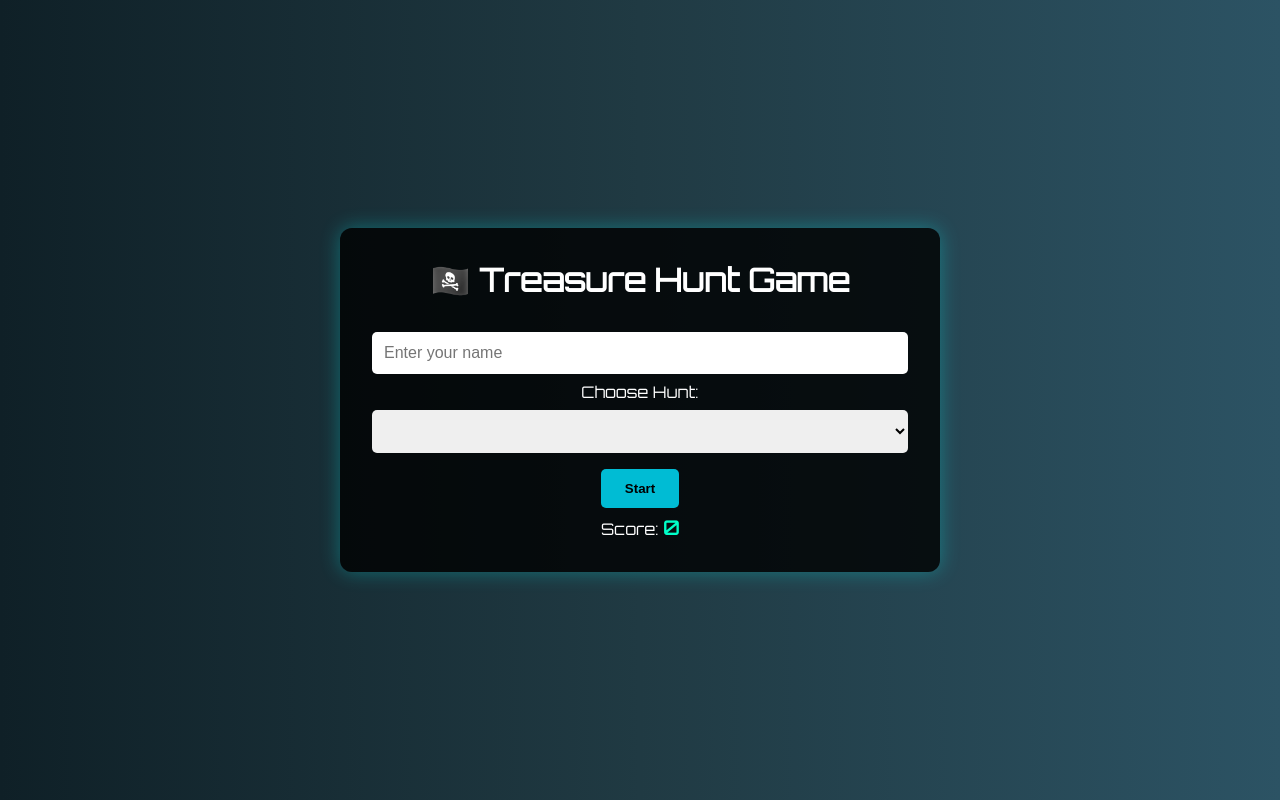
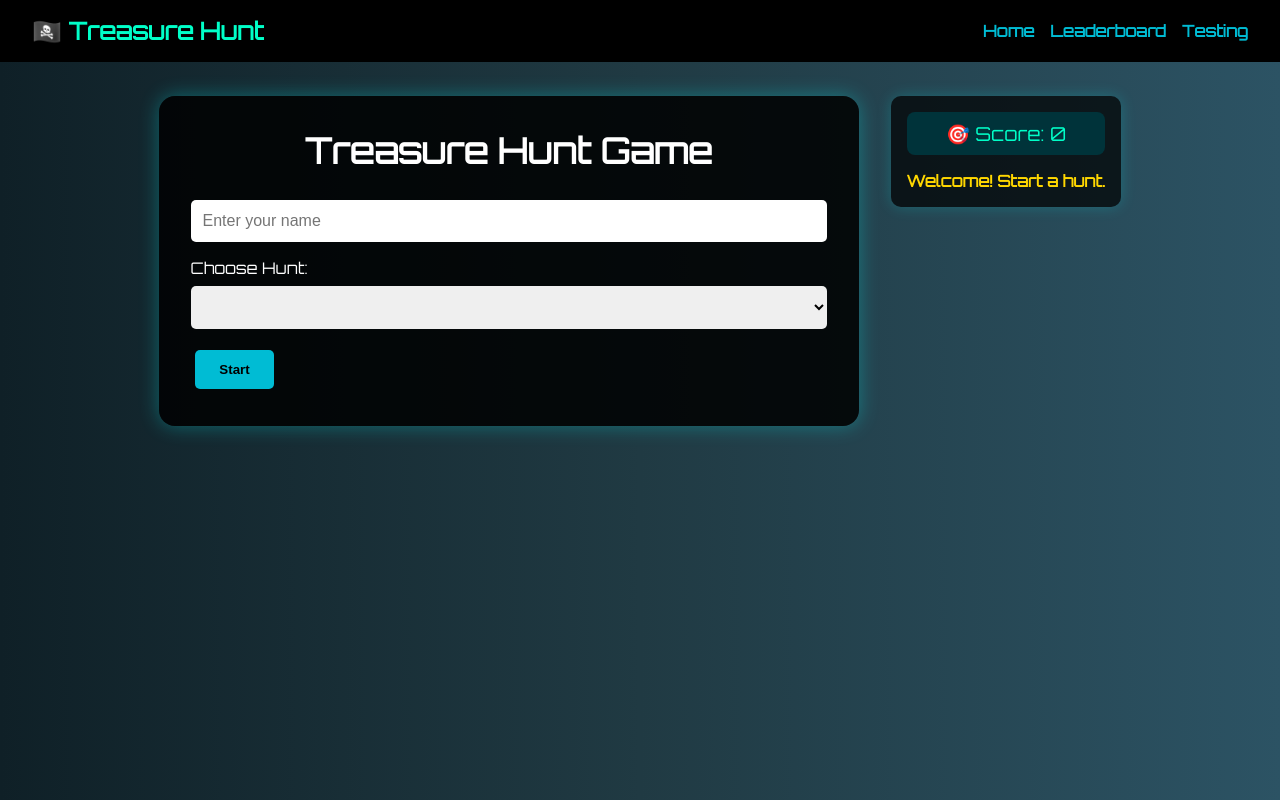
Before and after one commit to umairmughal2204/treasure-hunt-app, a plain HTML site: page app.html in a window 1280 px wide. Drawn offline with nearby package versions, Linux system fonts and the light colour scheme; no server answers.

Commit message:
update ui for app.html

```diff
--- a/app.html
+++ b/app.html
@@ -15,34 +15,80 @@
       background: linear-gradient(to right, #0f2027, #203a43, #2c5364);
       color: #fff;
     }
+
     body {
+      padding-top: 6rem;
+      display: flex;
+      justify-content: center;
+      align-items: flex-start;
+      gap: 2rem;
+      padding-bottom: 2rem;
+      flex-wrap: wrap;
+    }
+
+    header {
+      position: fixed;
+      top: 0;
+      width: 100%;
+      background: #000;
+      padding: 1rem 2rem;
+      display: flex;
+      justify-content: space-between;
+      align-items: center;
+      z-index: 1000;
+      flex-wrap: wrap;
+    }
+
+    header h1 {
+      font-size: 1.5rem;
+      color: #00ffc8;
+    }
+
+    header nav {
       display: flex;
       align-items: center;
-      justify-content: center;
+      gap: 1rem;
+      flex-wrap: wrap;
+    }
+
+    header nav a {
+      color: #00bcd4;
+      text-decoration: none;
+      font-weight: bold;
+    }
+
+    header nav a:hover {
+      color: #ffffff;
+    }
+
+    main#game {
+      background: rgba(0, 0, 0, 0.85);
       padding: 2rem;
-    }
-    main#game {
-      background: rgba(0, 0, 0, 0.8);
-      padding: 2rem;
-      border-radius: 12px;
-      max-width: 600px;
+      border-radius: 16px;
+      max-width: 700px;
       width: 100%;
       box-shadow: 0 0 20px rgba(0,255,255,0.3);
-      text-align: center;
       animation: fadeIn 1.2s ease-in-out;
     }
-    h2 { font-size: 2rem; margin-bottom: 1.5rem; }
+
+    h2 {
+      font-size: 2.2rem;
+      margin-bottom: 1.2rem;
+      text-align: center;
+    }
+
     select, input[type="text"] {
       width: 100%;
       padding: 0.75rem;
-      margin: 0.5rem 0;
+      margin: 0.5rem 0 1rem;
       border: none;
       border-radius: 5px;
       font-size: 1rem;
     }
+
     button {
       padding: 0.75rem 1.5rem;
-      margin: 0.5rem;
+      margin: 0.3rem;
       background-color: #00bcd4;
       color: #000;
       font-weight: bold;
@@ -51,26 +97,20 @@
       cursor: pointer;
       transition: 0.3s;
     }
+
     button:hover {
       background-color: #0097a7;
       color: #fff;
       transform: scale(1.05);
     }
-    #status {
-      margin-top: 1rem;
-      font-weight: bold;
-    }
-    #score {
-      font-weight: bold;
-      font-size: 1.2rem;
-      color: #00ffc8;
-    }
+
     #mcq-options, #bool-options {
       margin-top: 1rem;
     }
+
     .answer-button {
       display: inline-block;
-      margin: 0.5rem;
+      margin: 0.4rem;
       padding: 0.6rem 1.2rem;
       font-size: 1rem;
       border: none;
@@ -79,49 +119,104 @@
       color: white;
       cursor: pointer;
     }
+
     .answer-button:hover {
       background-color: #43a047;
     }
+
+    #question-area {
+      margin-top: 1rem;
+    }
+
+    #button-group {
+      margin: 1rem 0;
+    }
+
+    /* Sidebar for score and status */
+    aside#sidebar {
+      min-width: 200px;
+      max-width: 250px;
+      padding: 1rem;
+      background-color: rgba(0, 0, 0, 0.7);
+      border-radius: 10px;
+      box-shadow: 0 0 15px rgba(0,255,255,0.2);
+    }
+
+    #score-display {
+      font-size: 1.2rem;
+      color: #00ffc8;
+      background: #00333a;
+      padding: 0.6rem 1rem;
+      border-radius: 8px;
+      margin-bottom: 1rem;
+      text-align: center;
+    }
+
+    #status {
+      margin-top: 1rem;
+      font-weight: bold;
+      text-align: center;
+      color: #ffd700;
+    }
+
     @keyframes fadeIn {
       from { opacity: 0; transform: translateY(20px); }
       to { opacity: 1; transform: translateY(0); }
     }
+
+    @media (max-width: 900px) {
+      body {
+        flex-direction: column;
+        align-items: center;
+      }
+
+      aside#sidebar {
+        margin-top: 1rem;
+        width: 100%;
+        text-align: center;
+      }
+    }
   </style>
 </head>
 <body>
+
+  <header>
+    <h1>🏴‍☠️ Treasure Hunt</h1>
+    <nav>
+      <a href="index.html">Home</a>
+      <a href="leaderboard.html">Leaderboard</a>
+      <a href="test.html">Testing</a>
+    </nav>
+  </header>
+
   <main id="game" data-aos="fade-up">
-    <h2>🏴‍☠️ Treasure Hunt Game</h2>
+    <h2>Treasure Hunt Game</h2>
 
-    <!-- Player name input -->
-    <input type="text" id="player-name" placeholder="Enter your name"  />
+    <input type="text" id="player-name" placeholder="Enter your name" />
 
-    <!-- Hunt selection -->
     <label for="hunt-select">Choose Hunt:</label>
     <select id="hunt-select"></select>
     <button onclick="startHunt()">Start</button>
 
-    <!-- Question and Answer area -->
     <div id="question-area" style="display:none;">
       <p id="question-text"></p>
-
-      <!-- Text input field -->
-      <input type="text" id="answer-input" placeholder="Type your answer" style="display: none;"/>
-
-      <!-- Buttons for multiple choice -->
+      <input type="text" id="answer-input" placeholder="Type your answer" style="display: none;" />
       <div id="mcq-options" style="display:none;"></div>
-
-      <!-- Buttons for true/false -->
       <div id="bool-options" style="display:none;"></div>
 
-      <br/>
-      <button onclick="submitAnswer()">Submit Answer</button>
-      <button onclick="skipQuestion()">Skip</button>
-      <p id="status"></p>
+      <div id="button-group">
+        <button onclick="submitAnswer()">Submit Answer</button>
+        <button onclick="skipQuestion()">Skip</button>
+      </div>
     </div>
-
-    <p>Score: <span id="score">0</span></p>
   </main>
 
+  <aside id="sidebar">
+    <div id="score-display">🎯 Score: <span id="score">0</span></div>
+    <p id="status">Welcome! Start a hunt.</p>
+  </aside>
+
+  <!-- Scripts -->
   <script src="https://unpkg.com/aos@2.3.1/dist/aos.js"></script>
   <script>AOS.init();</script>
   <script src="script.js"></script>
```
